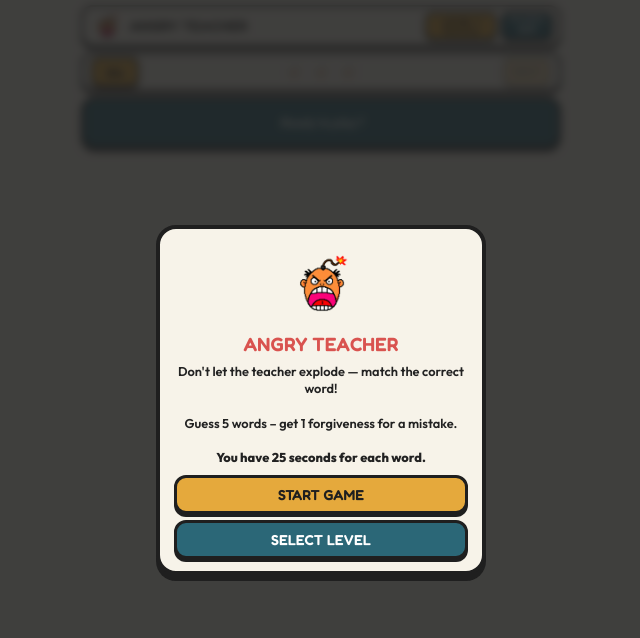
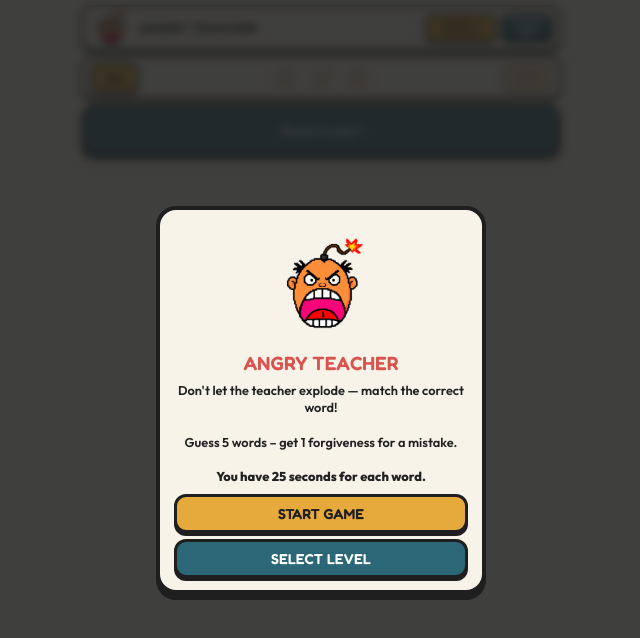
Before and after one commit to sashkord-design/Angry-Teacher-Mobile, a plain HTML site: page index.html in a window 1280 px wide. Shown: the whole page, without its empty margins (319-959 px from the left). Drawn offline with nearby package versions, Linux system fonts and the light colour scheme; no server answers.

Commit message:
Update index.html

```diff
--- a/index.html
+++ b/index.html
@@ -65,27 +65,31 @@
       display: flex;
       align-items: center;
       justify-content: space-between;
-      height: 42px;
+      height: 46px;
+      overflow: hidden;
       transition: transform 0.75s cubic-bezier(0.25, 1, 0.5, 1), opacity 0.6s ease;
     }
 
     .teacher-badge {
       display: flex;
       align-items: center;
-      gap: 5px;
+      gap: 6px;
     }
 
     .teacher-avatar-img {
-      width: 36px;
-      height: 36px;
+      width: 44px;
+      height: 44px;
       object-fit: contain;
+      transform: scale(1.25);
       flex-shrink: 0;
     }
 
     .modal-avatar-img {
-      width: 85px;
-      height: 85px;
+      width: 115px;
+      height: 115px;
       object-fit: contain;
+      transform: scale(1.2);
+      margin: 4px 0;
       flex-shrink: 0;
     }
 
@@ -170,28 +174,30 @@
       display: flex;
       align-items: center;
       justify-content: space-between;
-      height: 40px;
+      height: 44px;
+      overflow: hidden;
       transition: transform 0.75s cubic-bezier(0.25, 1, 0.5, 1), opacity 0.6s ease;
     }
 
     .passes-container {
       display: flex;
-      gap: 5px;
+      gap: 6px;
       align-items: center;
       justify-content: center;
     }
 
     .pass-icon-img {
-      width: 22px;
-      height: 22px;
+      width: 30px;
+      height: 30px;
       object-fit: contain;
       opacity: 0.25;
+      transform: scale(1.25);
       transition: opacity 0.3s ease, transform 0.3s ease;
     }
 
     .pass-icon-img.active {
       opacity: 1;
-      transform: scale(1.1);
+      transform: scale(1.35);
     }
 
     .definition-card {
```
